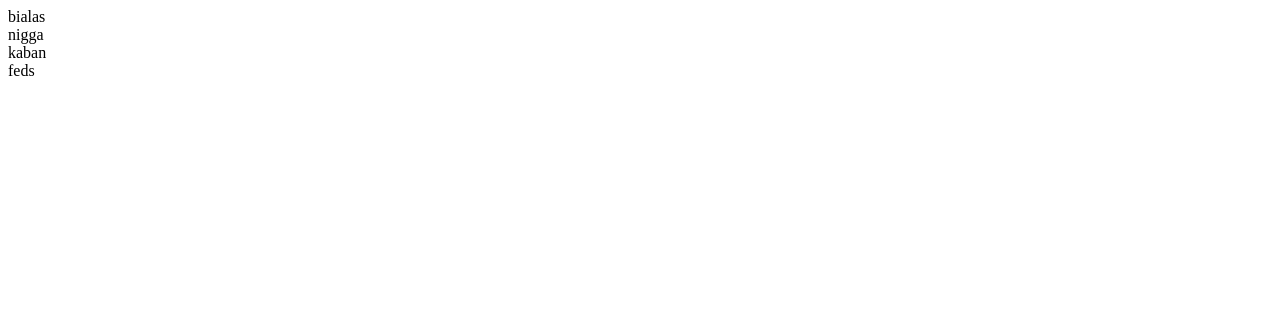
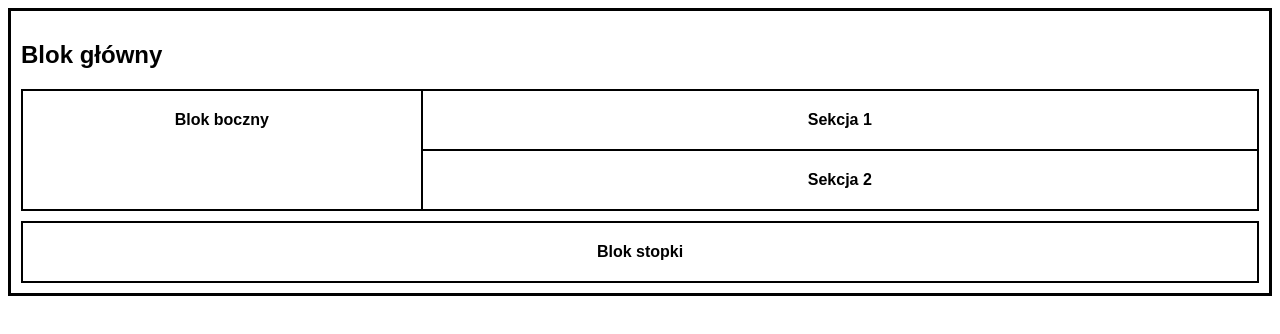
Before and after one commit to DawidNiemczuk3ti/tabela, a plain HTML site: page index.html in a window 1280 px wide. Drawn offline with Linux system fonts and the light colour scheme.

Commit message:
Revamp index.html with new layout and styles
Refactored HTML structure and added CSS styles for layout.

```diff
--- a/index.html
+++ b/index.html
@@ -1,16 +1,76 @@
 <html lang="PL">
-	<head>
-		<title>dokument</title>
-		<meta charset="UTF-8">
-	</head>
-		<body>
-			<main>
-				<aside>bialas</aside>
-				<section id="Prawa">
-					<section id=UP>nigga</section>
-					<section id=DOWN>kaban</section>
-				</section>
-			</main>
-			    <footer>feds</footer>
-		</body>
+<head>
+<meta charset="UTF-8">
+<title>Układ strony</title>
+
+<style>
+body {
+    font-family: Arial, sans-serif;
+}
+
+.main-container {
+    border: 3px solid black;
+    padding: 10px;
+}
+
+.content {
+    display: flex;
+    border: 2px solid black;
+    margin-bottom: 10px;
+}
+
+.aside {
+    width: 30%;
+    border-right: 2px solid black;
+    padding: 20px;
+    text-align: center;
+    font-weight: bold;
+}
+
+.sections {
+    width: 70%;
+}
+
+.section {
+    border-bottom: 2px solid black;
+    padding: 20px;
+    text-align: center;
+    font-weight: bold;
+}
+
+.section:last-child {
+    border-bottom: none;
+}
+
+.footer {
+    border: 2px solid black;
+    padding: 20px;
+    text-align: center;
+    font-weight: bold;
+}
+</style>
+
+</head>
+<body>
+
+<div class="main-container">
+    <h2>Blok główny</h2>
+
+    <div class="content">
+        <div class="aside">
+            Blok boczny
+        </div>
+
+        <div class="sections">
+            <div class="section">Sekcja 1</div>
+            <div class="section">Sekcja 2</div>
+        </div>
+    </div>
+
+    <div class="footer">
+        Blok stopki
+    </div>
+</div>
+
+</body>
 </html>
```
